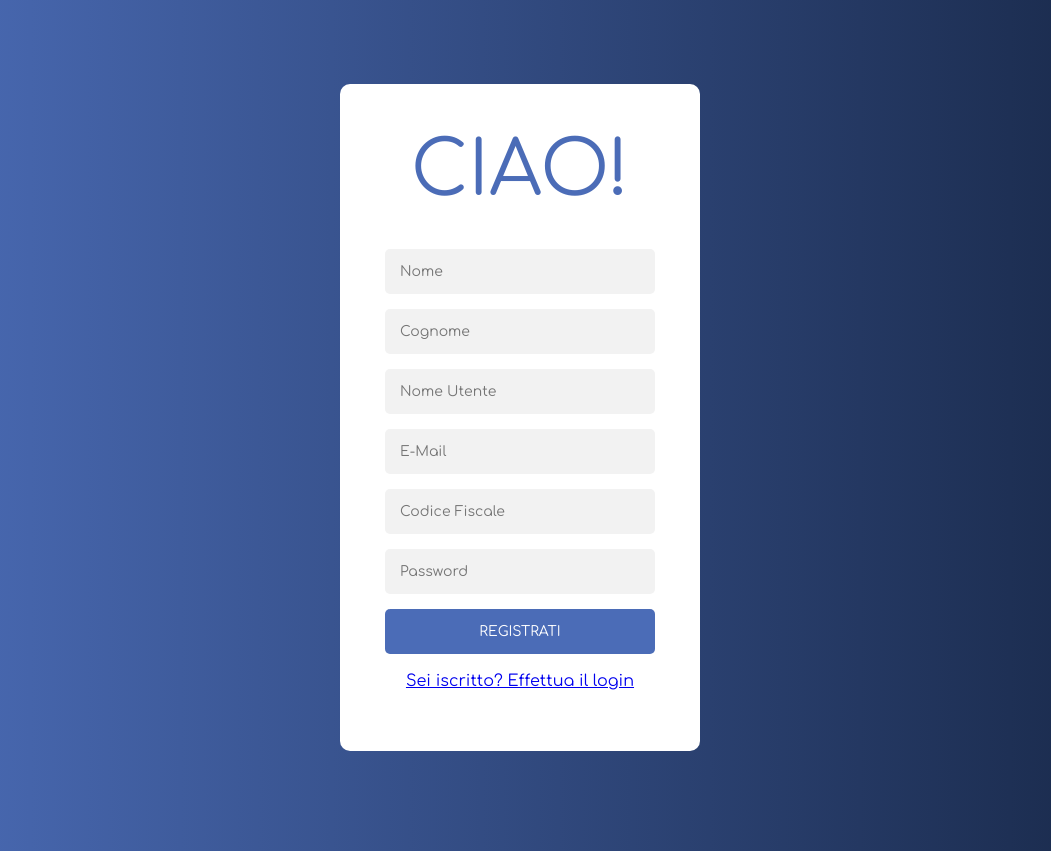
After one commit to ImJstNickDev/CountryFurnishing, a PHP site: page /register.php in a window 1280 px wide. The commit adds this page. Shown: the whole page, without its empty margins (120-1171 px from the left). Run offline with PHP 8.4, Linux system fonts and the light colour scheme.

Commit message:
Various updates

```diff
--- a/index.html
+++ b/index.html
@@ -4,7 +4,7 @@
     <meta http-equiv="X-UA-Compatible" content="IE=edge">
     <meta name="viewport" content="width=device-width, initial-scale=1.0">
     <link rel="stylesheet" href="styles.css">
-    <title>LoginForm</title>
+    <title>Login - Country Furnishing</title>
 </head>
 <body>
     <div class="login">
--- a/login_toadd.php
+++ b/login_toadd.php
@@ -5,10 +5,4 @@
     $_SESSION['username'] = $_POST['username'];
     $_SESSION['password'] = md5($_POST['password']);
     $_SESSION['sid'] = session_id();
-    for($cont = 0; $cont < 5; $cont++)
-    {
-        echo '<h1><center>LOGIN EFFETTUATO, REDIRECT IN 5 SECONDI...</center></h1>';
-        sleep(1);
-    }
-    header('Refresh: 5; URL=dashboard.php');
 ?>
--- /dev/null
+++ b/register.php
@@ -0,0 +1,70 @@
+<html lang="it">
+<head>
+	<meta charset="UTF-8">
+	<meta http-equiv="X-UA-Compatible" content="IE=edge">
+	<meta name="viewport" content="width=device-width, initial-scale=1.0">
+	<link rel="stylesheet" href="styles.css">
+	<title>Registrati - Country Furnishing</title>
+</head>
+<body>
+	<div class="login">
+		<div class="form">
+			<?php
+				if(!isset($_POST['submit']))
+				{
+					echo
+					'
+								<form action="register.php" method="POST" class="login-form" >
+									<span class="material-icons">CIAO!</span>
+									<br>
+									<br>
+									<br>
+									<input type="text" name="nome" id="nome" placeholder="Nome" required>
+									<input type="text" name="cognome" id="cognome" placeholder="Cognome" required>
+									<input type="text" name="username" id="username" placeholder="Nome Utente" required>
+									<input type="email" name="email" id="email" placeholder="E-Mail" required>
+									<input type="text" name="codfis" id="codfis" placeholder="Codice Fiscale" required>
+									<input type="password" name="password" id="password" placeholder="Password" required />
+									<button name="submit" id="submit" type="submit">REGISTRATI</button>
+									<br>
+									<br>
+									<a href=".">Sei iscritto? Effettua il login</a>
+								</form>
+							</div>
+						</div>
+					';
+				} else
+				{
+					$nome = $_POST['nome'];
+					$cognome = $_POST['cognome'];
+					$username = $_POST['username'];
+					$email = $_POST['email'];
+					$codfis = $_POST['codfis'];
+					$password = md5($_POST['password']);
+
+					$conn = new mysqli("localhost", "root", "", "countryfurnishings");
+					if($conn->connect_errno)
+					{
+						exit;
+					}
+					$query = "INSERT INTO utenti(nome,cognome,username,passphrase,email,codfis) VALUES('$nome', '$cognome', '$username', '$password', '$email', '$codfis');";
+					echo($query);
+					$result = $conn->query($query);
+					echo
+					'
+						<form class="login-form" >
+							<span class="material-icons">FATTO!</span>
+							<br>
+							<br>
+							<br>
+							<p style="font-size:larger;">Clicca il link arrivato sulla tua mail per proseguire.<br><br>Una volta attivato l'."'".'account potresti dover attendere che il titolare abiliti la tua utenza.</p>
+							<br>
+							<a href=".">Confermato la mail?<br>Torna al login</a>
+						</form>
+					</div>
+				</div>
+					';
+				}
+			?>
+</body>
+</html>
```
Also changed, not shown: Project/SQL/commands.sql (+11 -6 lines), login.php (+15 -1 lines), 1 other file.
